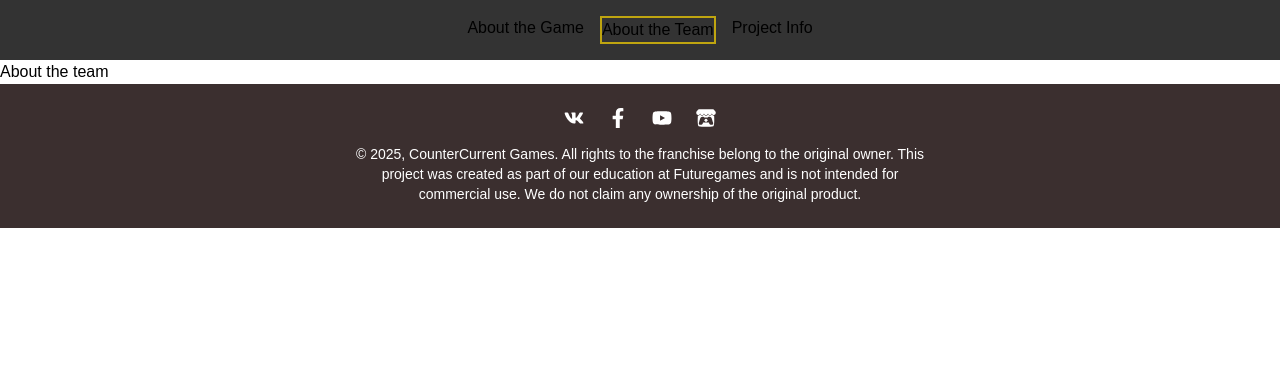
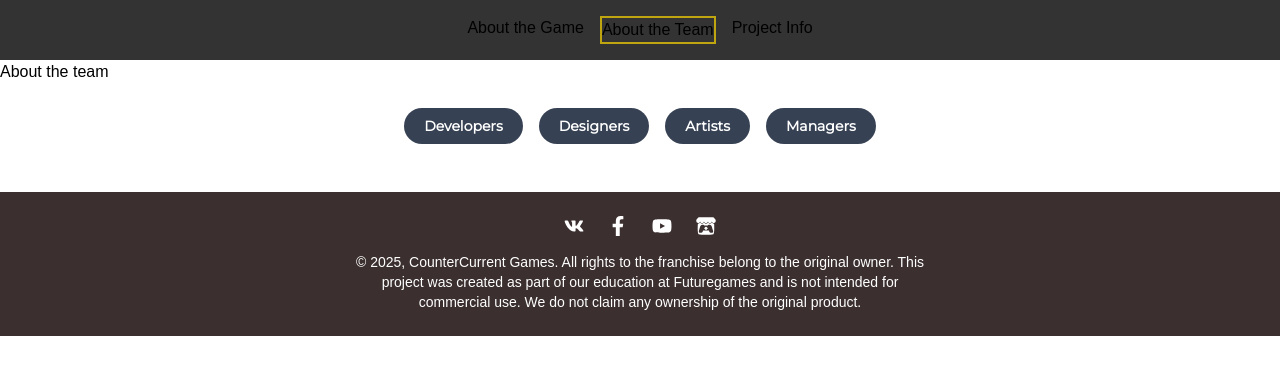
Before and after one commit to jasminedns/neila, a Next.js app: page /about-the-team in a window 1280 px wide. Shown: the top 374 px of the page. Built offline with nearby package versions, Linux system fonts and the light colour scheme.

Commit message:
Add team filter logic to About the Team section

```diff
--- a/src/app/about-the-team/page.tsx
+++ b/src/app/about-the-team/page.tsx
@@ -1,6 +1,11 @@
+
+import OnClickTeamMenu from "@/components/onclick-team-menu";
 const AboutTheTeam = () => {
     return (
-        <h2>About the team</h2>
+        <>
+            <h2>About the team</h2>
+            <OnClickTeamMenu />
+        </>
     )
 }
 
--- /dev/null
+++ b/src/components/onclick-team-menu/index.tsx
@@ -0,0 +1,41 @@
+'use client';
+
+import React, { useEffect, useState } from 'react';
+
+const categories = ['Developers', 'Designers', 'Artists', 'Managers'];
+
+const OnClickTeamMenu = () => {
+  const [selected, setSelected] = useState<string | null>(null);
+
+  useEffect(() => {
+    const allMembers = document.querySelectorAll('.team-member');
+    allMembers.forEach((el) => {
+      const group = el.getAttribute('data-group');
+      if (!selected || group === selected) {
+        (el as HTMLElement).style.display = 'block';
+      } else {
+        (el as HTMLElement).style.display = 'none';
+      }
+    });
+  }, [selected]);
+
+  return (
+    <div className="p-6 text-white font-montserrat">
+      <div className="flex flex-wrap gap-4 justify-center mb-6">
+        {categories.map((cat) => (
+          <button
+            key={cat}
+            onClick={() => setSelected(cat)}
+            className={`px-5 py-2 rounded-full text-sm font-semibold transition-all ${
+              selected === cat ? 'bg-yellow-400 text-black' : 'bg-gray-700 hover:bg-gray-600'
+            }`}
+          >
+            {cat}
+          </button>
+        ))}
+      </div>
+    </div>
+  );
+};
+
+export default OnClickTeamMenu;
```
